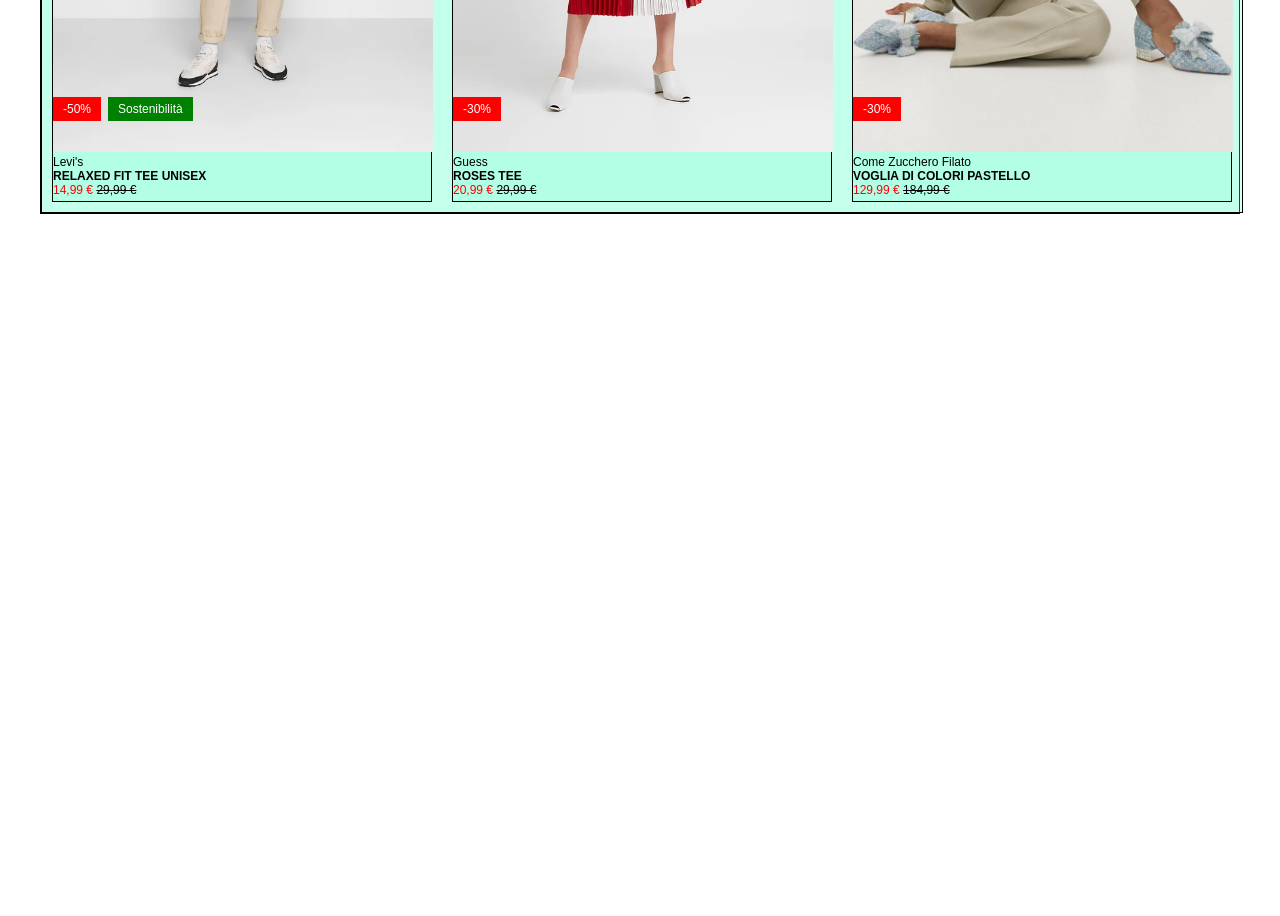
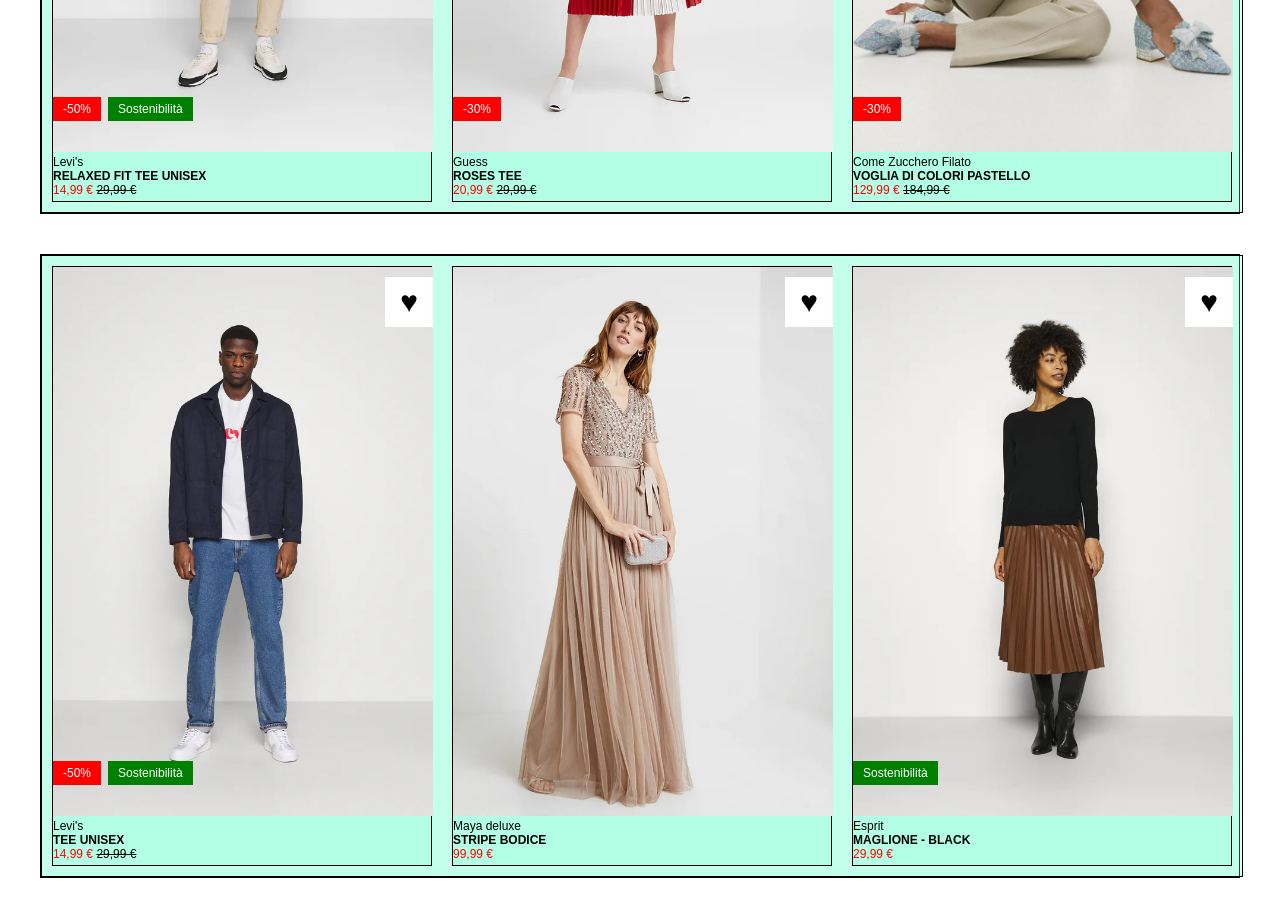
Before and after one commit to Francesca-Lisi/html-css-boolando, a plain HTML site: page index.html in a window 1280 px wide. Shown: the part 500-1416 px from the top of the page. Before the commit the page ends 800 px from the top, so only its background shows below. Drawn offline with Linux system fonts and the light colour scheme.

Commit message:
[add] cards in main

```diff
--- a/index.html
+++ b/index.html
@@ -73,6 +73,40 @@
     </div>
    </div>
 
+
+   <div class="container-main debug">
+    <div class="row debug">
+      <div class="card levi debug">
+        <img src="img/4.webp" alt="Levi's Tee unisex">
+        <img class="cover" src="img/4b.webp" alt="Levi's Tee unisex">
+        <span class="discount">-50%</span>
+        <span class="bg-green">Sostenibilità</span>
+        <span class="heart">&hearts;</span>
+        <span class="brand">Levi's</span>
+        <span class="name">tee unisex</span>
+        <span class="price">14,99 &euro;  <span class="original-price">29,99 &euro;</span></span>
+      </div>
+
+      <div class="card debug">
+        <img src="img/5.webp" alt="Maya deluxe">
+        <img class="cover" src="img/5b.webp"" alt="Maya deluxe">
+        <span class="heart">&hearts;</span>
+        <span class="brand">Maya deluxe</span>
+        <span class="name">stripe bodice</span>
+        <span class="price">99,99 &euro;</span>
+      </div>
+
+      <div class="card debug">
+        <img src="img/6.webp" alt="Esprit Maglione black">
+        <img class="cover" src="img/6b.webp" alt="Esprit Maglione black">
+        <span class="bg-green">Sostenibilità</span>
+        <span class="heart">&hearts;</span>
+        <span class="brand">Esprit</span>
+        <span class="name">maglione - black</span>
+        <span class="price">29,99 &euro;</span>
+      </div>
+    </div>
+   </div>
  </main>
 
  <footer>
```
